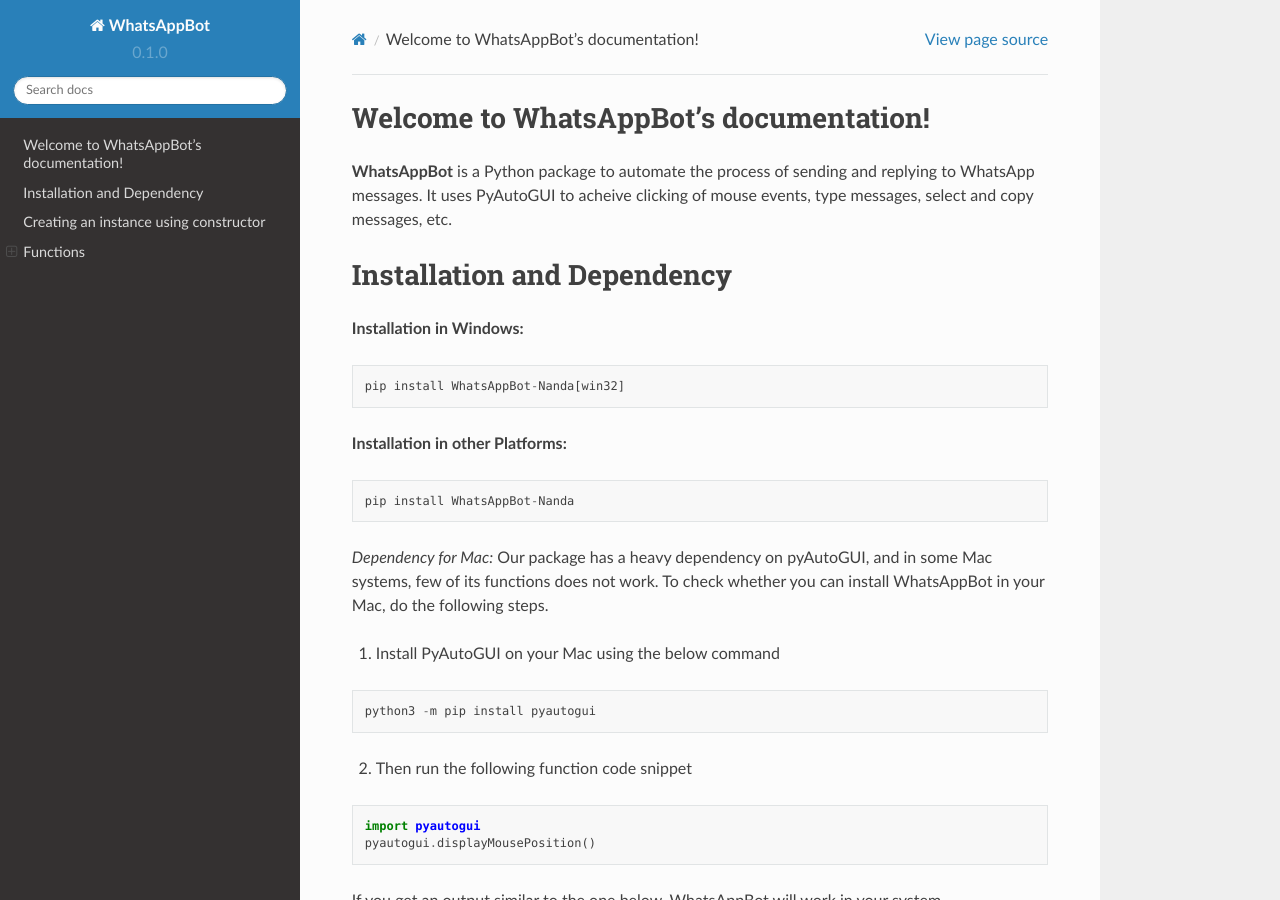
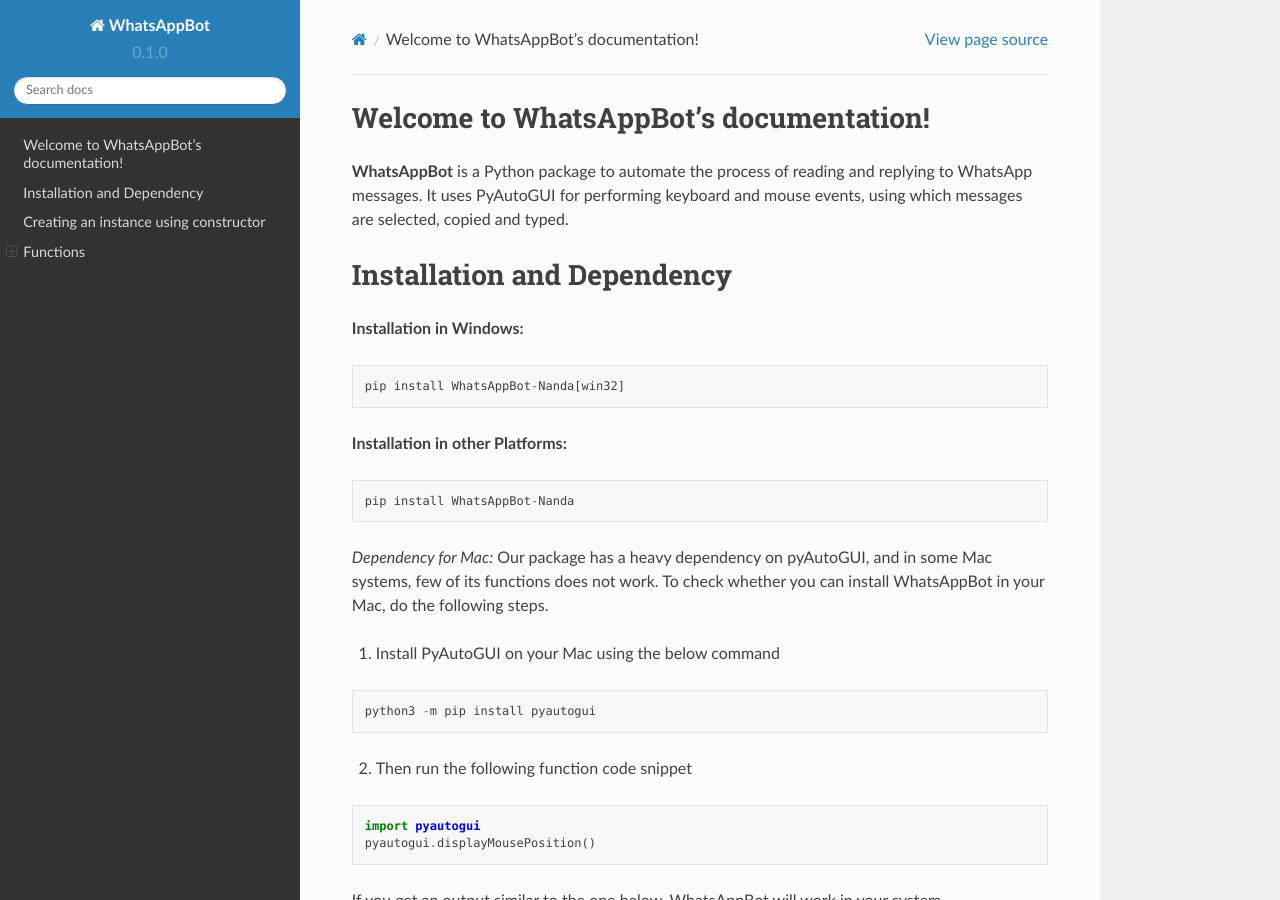
Before and after one commit to ArvindR07/WhatsAppBotDocs, a Sphinx documentation site: the page built from docs/source/index.rst, in a window 1280 px wide and 900 px high. Built offline with Sphinx 7.4.7 and the Read the Docs theme 2.0.0, drawn with Linux system fonts in a browser that asks for light colours.

Commit message:
Update index.rst

```diff
--- a/docs/source/index.rst
+++ b/docs/source/index.rst
@@ -1,7 +1,7 @@
 Welcome to WhatsAppBot's documentation!
 ========================================
 
-**WhatsAppBot** is a Python package to automate the process of sending and replying to WhatsApp messages. It uses PyAutoGUI to acheive clicking of mouse events, type messages, select and copy messages, etc.
+**WhatsAppBot** is a Python package to automate the process of reading and replying to WhatsApp messages. It uses PyAutoGUI for performing keyboard and mouse events, using which messages are selected, copied and typed.
 
 .. default-role:: code
 
```
